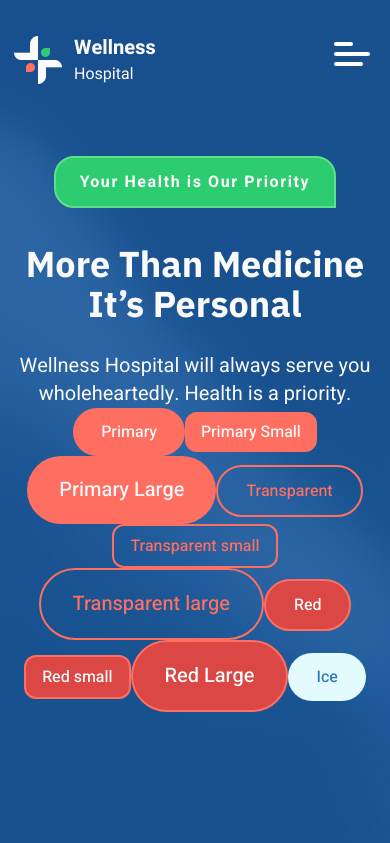
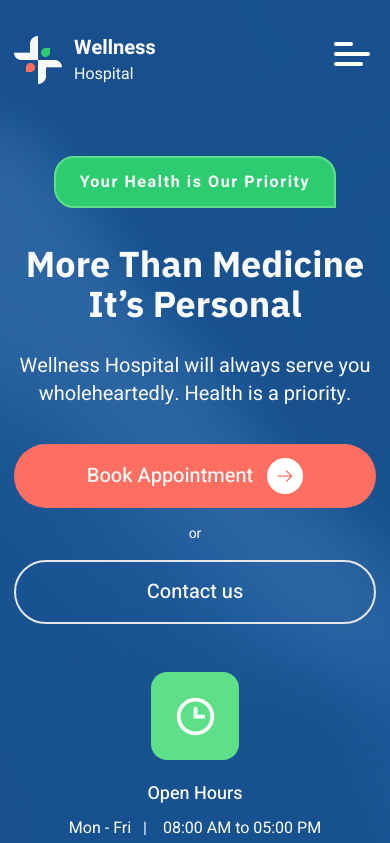
Before and after one commit to Aashman15/wellness-hospital, a React (Vite) app: page / in a window 390 px wide. Shown: the top 843 px of the page. Built offline with nearby package versions, Linux system fonts and the light colour scheme.

Commit message:
hero info done for mobile view

```diff
--- a/src/App.jsx
+++ b/src/App.jsx
@@ -1,9 +1,9 @@
 import React, { useContext } from 'react';
 import Navbar from './components/navbar/Navbar';
-import HeroSection from './sections/HeroSection';
 import Sections from './sections/Sections';
 import { AppContext } from './context/AppContext';
 import Menu from './components/Menu';
+import HeroSection from './sections/hero/HeroSection';
 
 const App = () => {
   const { isMenuOpen } = useContext(AppContext);
--- a/src/components/Button.jsx
+++ b/src/components/Button.jsx
@@ -14,9 +14,9 @@ const buttonVariants = cva(
         ice: 'bg-ice-light text-blue-dark hover:bg-ice-light/90 ',
       },
       size: {
-        default: 'py-3  px-7',
-        sm: 'py-2 px-4 rounded-xl',
-        lg: 'py-5 px-8 text-xl',
+        default: 'h-12  px-7',
+        sm: 'h-10 px-4 rounded-xl',
+        lg: 'h-16 px-8 text-xl',
       },
     },
     defaultVariants: { variant: 'primary', size: 'default' },
--- a/src/components/ButtonIconContainer.jsx
+++ b/src/components/ButtonIconContainer.jsx
@@ -1,14 +1,16 @@
 import React from 'react';
 import { twMerge } from 'tailwind-merge';
 
-const ButtonIconContainer = ({ className }) => {
+const ButtonIconContainer = ({ children, className }) => {
   return (
     <span
       className={twMerge(
         'inline-flex h-9 w-9 items-center justify-center rounded-full bg-white text-primary',
         className,
       )}
-    />
+    >
+      {children}
+    </span>
   );
 };
 
--- a/src/sections/HeroSection.jsx
+++ /dev/null
@@ -1,41 +0,0 @@
-import React from 'react';
-
-import NoRadiusOnRightBottomCorner from '../components/NoRadiusOnRightBottomCorner';
-import { Button } from '../components/Button';
-import arrowDown from '../assets/icons/arrow-down.svg';
-import { GoArrowRight } from 'react-icons/go';
-
-const HeroSection = () => {
-  return (
-    <section className="wrapper h-screen text-center">
-      <NoRadiusOnRightBottomCorner text={'Your Health is Our Priority'} />
-      <h1 className="mb-7 mt-9 font-ibm text-4xl font-bold text-gray-light">
-        More Than Medicine It’s Personal
-      </h1>
-      <p className="text-xl tracking-normal text-gray-light">
-        Wellness Hospital will always serve you wholeheartedly. Health is a
-        priority.
-      </p>
-      <Button>Primary</Button>
-      <Button size="sm">Primary Small</Button>
-      <Button size="lg">Primary Large</Button>
-      <Button variant="transparent">Transparent</Button>
-      <Button variant="transparent" size="sm">
-        Transparent small
-      </Button>
-      <Button variant="transparent" size="lg">
-        Transparent large
-      </Button>
-      <Button variant="red">Red</Button>
-      <Button variant="red" size="sm">
-        Red small
-      </Button>
-      <Button iconURL={arrowDown} variant="red" size="lg">
-        Red Large
-      </Button>
-      <Button variant="ice">Ice</Button>
-    </section>
-  );
-};
-
-export default HeroSection;
--- /dev/null
+++ b/src/sections/hero/HeroFormAndImage.jsx
@@ -0,0 +1,7 @@
+import React from 'react';
+
+const HeroFormAndImage = () => {
+  return <div>HeroFormAndImage</div>;
+};
+
+export default HeroFormAndImage;
--- /dev/null
+++ b/src/sections/hero/HeroInfo.jsx
@@ -0,0 +1,54 @@
+import React from 'react';
+
+import NoRadiusOnRightBottomCorner from '../../components/NoRadiusOnRightBottomCorner';
+import { Button } from '../../components/Button';
+import ButtonIconContainer from '../../components/ButtonIconContainer';
+import { GoArrowRight } from 'react-icons/go';
+import { BiTime } from 'react-icons/bi';
+
+const HeroInfo = () => {
+  return (
+    <section className="wrapper h-screen text-center">
+      <NoRadiusOnRightBottomCorner text={'Your Health is Our Priority'} />
+      <h1 className="mb-7 mt-9 font-ibm text-4xl font-bold text-gray-light">
+        More Than Medicine It’s Personal
+      </h1>
+      <p className="text-xl tracking-normal text-gray-light">
+        Wellness Hospital will always serve you wholeheartedly. Health is a
+        priority.
+      </p>
+      <div className="mb-12 mt-9 flex flex-col gap-y-4">
+        <Button className="w-full" size="lg">
+          <span>Book Appointment</span>
+          <ButtonIconContainer>
+            <GoArrowRight />
+          </ButtonIconContainer>
+        </Button>
+        <p className="text-sm text-gray-light">or</p>
+        <Button
+          variant="transparent"
+          className="border-text-gray-light w-full text-gray-light"
+          size="lg"
+        >
+          Contact us
+        </Button>
+      </div>
+      <div className="flex flex-col gap-y-5">
+        <div className="h-22 w-22 mx-auto flex items-center justify-center rounded-2xl bg-green-light text-white">
+          <BiTime size={45} />
+        </div>
+        <div className="text-white">
+          <h2 className="text-lg font-medium">Open Hours</h2>
+          <p className="mt-2">
+            Mon - Fri &nbsp;&nbsp;| &nbsp;&nbsp; 08:00 AM to 05:00 PM{' '}
+          </p>
+          <p className="mb-1.5">
+            Sat - sun &nbsp;&nbsp;| &nbsp;&nbsp; 09:00 AM to 03:00 PM{' '}
+          </p>
+        </div>
+      </div>
+    </section>
+  );
+};
+
+export default HeroInfo;
--- /dev/null
+++ b/src/sections/hero/HeroSection.jsx
@@ -0,0 +1,15 @@
+import React from 'react';
+
+import HeroInfo from './HeroInfo';
+import HeroFormAndImage from './HeroFormAndImage';
+
+const HeroSection = () => {
+  return (
+    <>
+      <HeroInfo />
+      <HeroFormAndImage />
+    </>
+  );
+};
+
+export default HeroSection;
--- a/tailwind.config.js
+++ b/tailwind.config.js
@@ -3,6 +3,9 @@ export default {
   content: ['./index.html', './src/**/*.{js,ts,jsx,tsx}'],
   theme: {
     extend: {
+      spacing: {
+        22: '88px',
+      },
       fontSize: {
         '28px': '28px',
         '32px': '32px',
@@ -37,7 +40,7 @@ export default {
         },
         green: {
           DEFAULT: '#2ecc70',
-          light: '#5ee087',
+          light: '#5ee088',
           pale: '#defce0',
         },
         red: {
```
